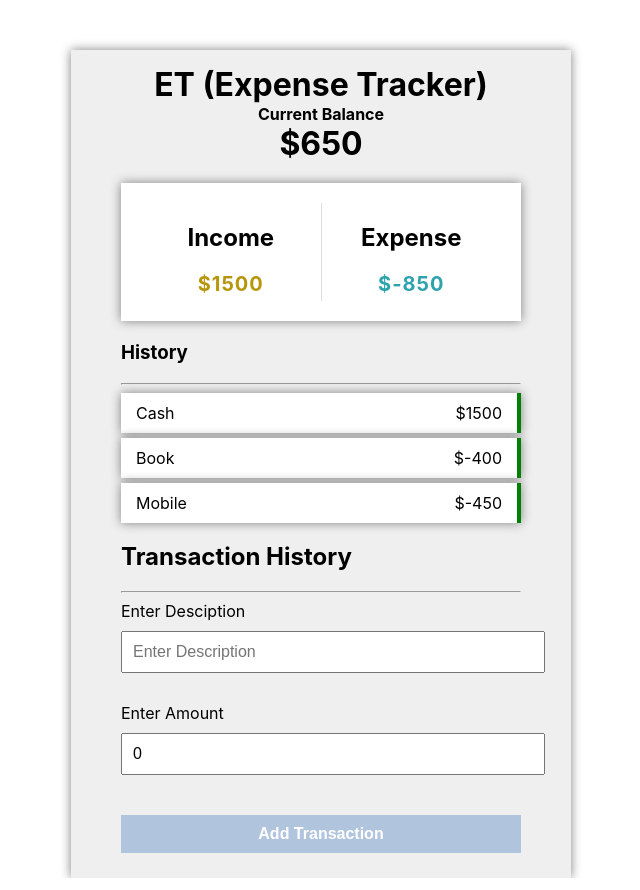
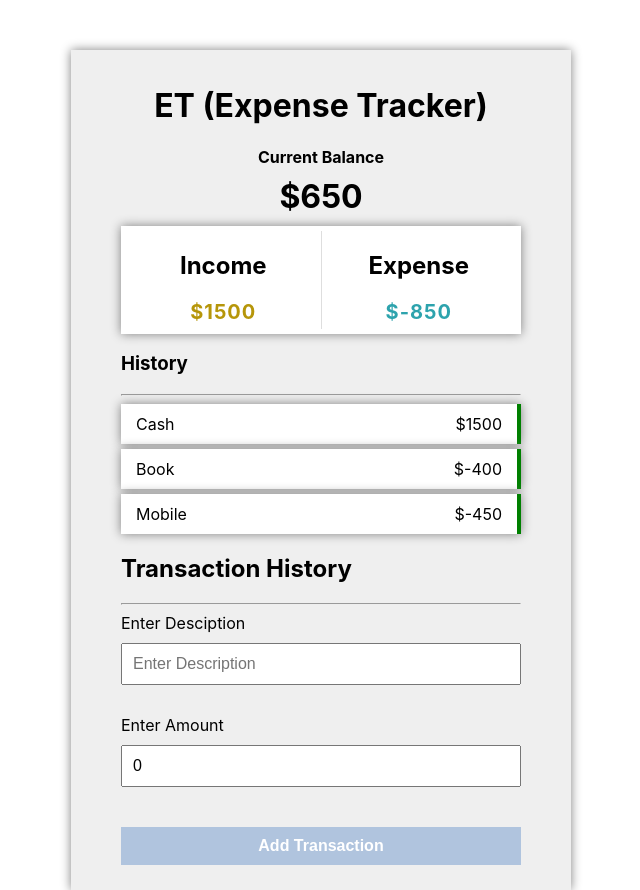
Before and after one commit to billal-ayyoob/expense-tracker, a React (Create React App) app: page / in a window 1280 px wide. Shown: the whole page, without its empty margins (319-959 px from the left). Built offline with nearby package versions, Linux system fonts and the light colour scheme.

Commit message:
Updates styles and classes

```diff
--- a/src/App.css
+++ b/src/App.css
@@ -31,12 +31,11 @@
   justify-content: space-around;
   background-color: white;
   box-shadow: 0 0 10px gray;
-  padding: 20px;
-  margin: 20px 0;
+  padding: 5px;
 }
 .transaction-form input{
   display: block;
-  width: 100%;
+  width: 94%;
   font-size: 16px;
   margin: 10px 0;
   padding: 10px;
@@ -77,9 +76,9 @@
   margin: 10px 0 30px;
   font-weight: 700;
   padding: 10px;
+  width: 100% !important;
 }
 
-.balance > h4,h1{
-  text-align: center;
-  margin: 0;
+.reduce-space{
+  margin: 10px 0;
 }
--- a/src/Child.js
+++ b/src/Child.js
@@ -42,9 +42,9 @@ function Child() {
         <div className="container">
             <h1 className="text-center">ET (Expense Tracker)</h1>
 
-            <div className="balance">
-                <h4>Current Balance</h4>
-                <h1>${getIncome() + getExpense()}</h1>
+            <div className="text-center">
+                <h4 className="reduce-space">Current Balance</h4>
+                <h1 className="reduce-space">${getIncome() + getExpense()}</h1>
             </div>
 
             <div className="inc-exp-container">
```
